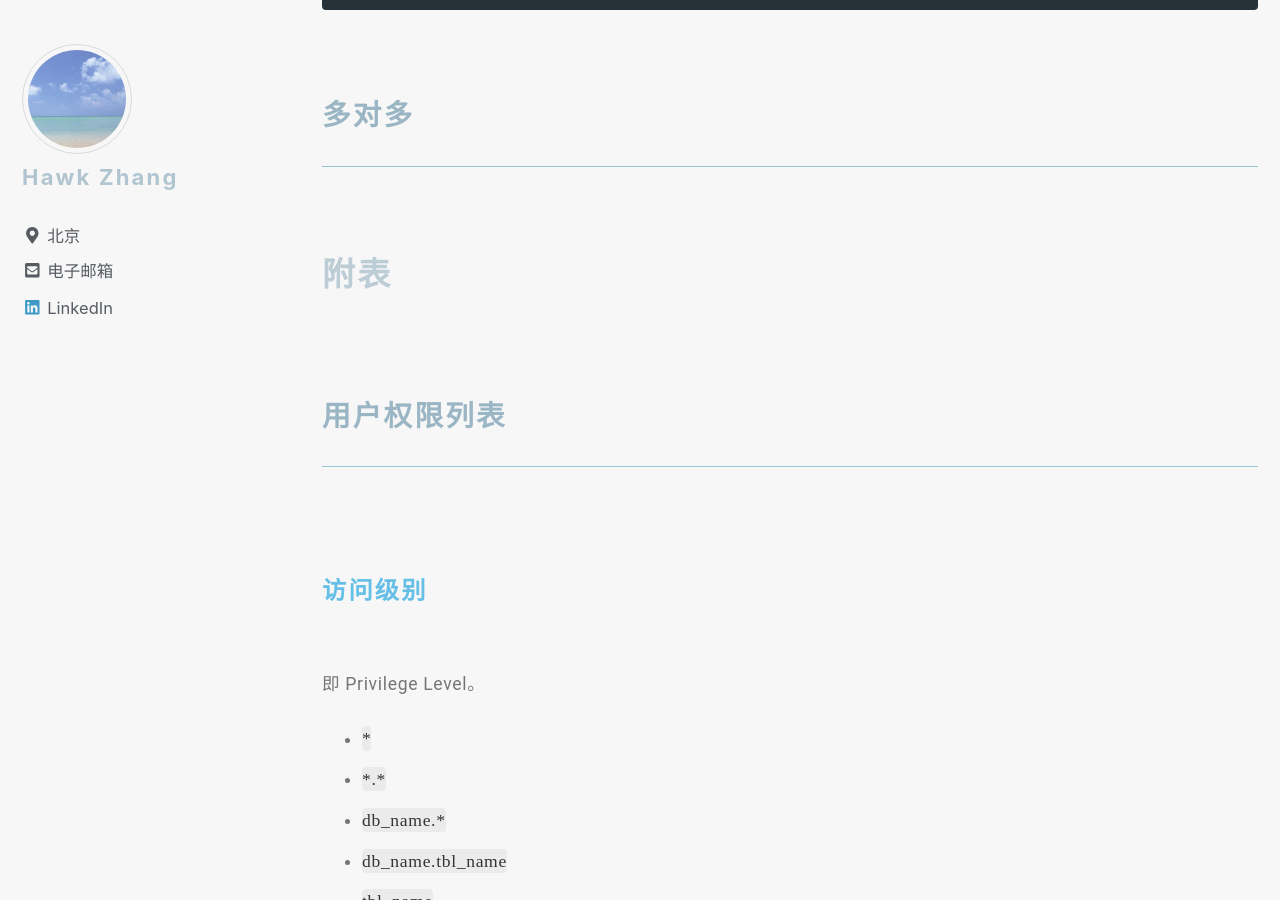
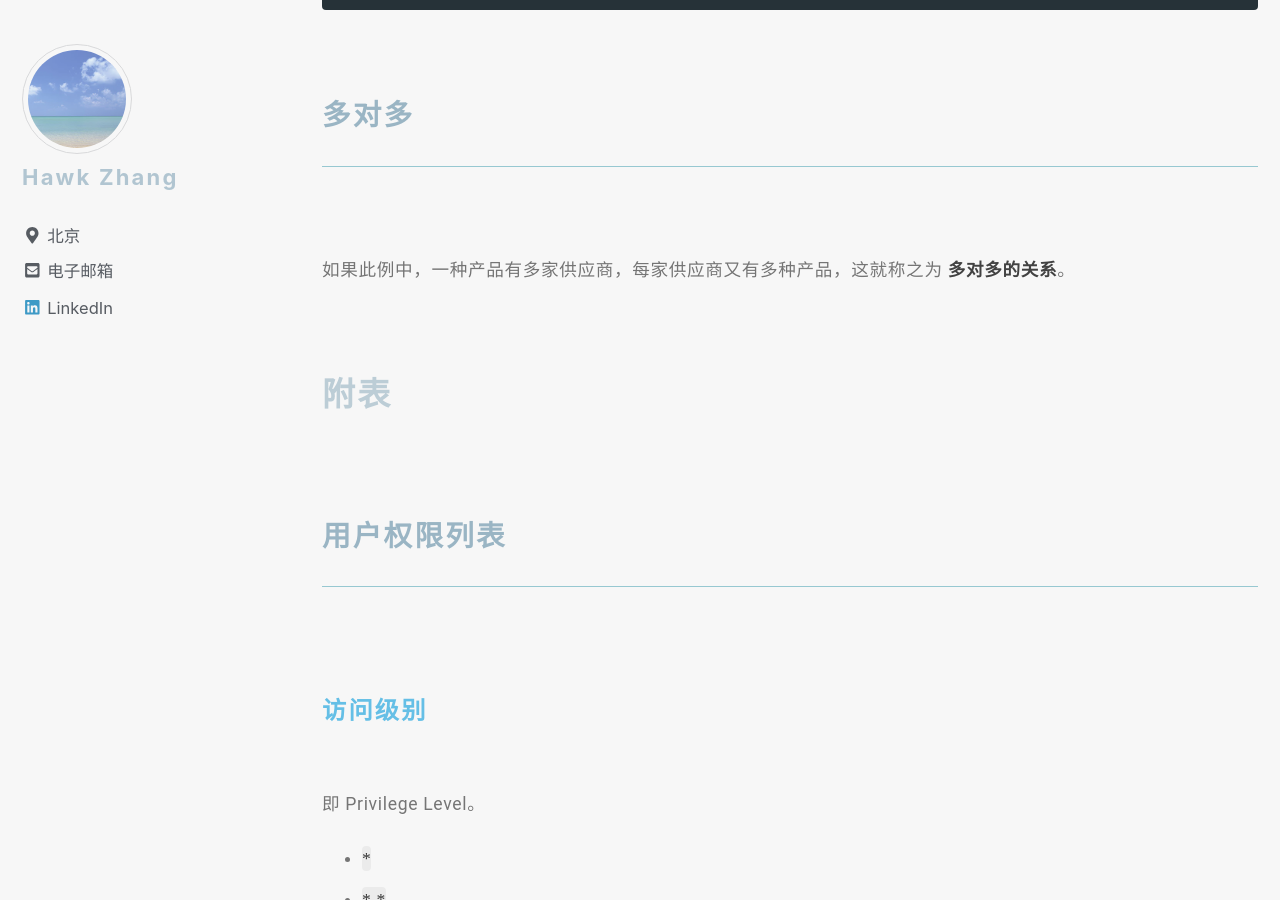
Before and after one commit to narru888/linotes_note, a Jekyll site: the page built from _posts/mysql/2016-04-02-statements.md, in a window 1280 px wide and 900 px high, scrolled down 28872 px. Built offline with Jekyll 4.4.1, drawn with Linux system fonts in a browser that asks for light colours; nearby versions of some CDN libraries; a script that is not in the unit is left out.

Commit message:
update on 2018-10-15 20:55:01 CST

```diff
--- a/_posts/mysql/2016-04-02-statements.md
+++ b/_posts/mysql/2016-04-02-statements.md
@@ -1177,7 +1177,7 @@ WHERE p.price < 0.6;
 
 ### 多对多
 
-
+如果此例中，一种产品有多家供应商，每家供应商又有多种产品，这就称之为 **多对多的关系**。
 
 
 
```
